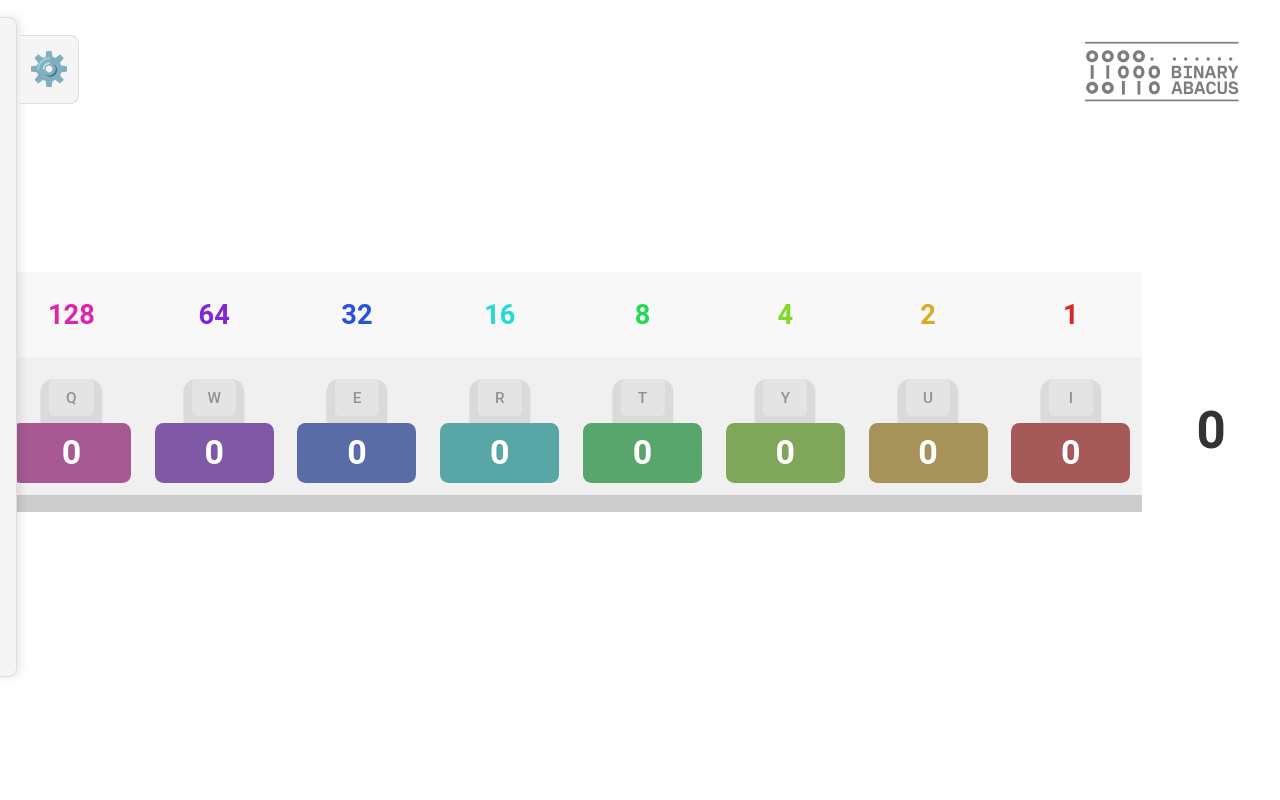
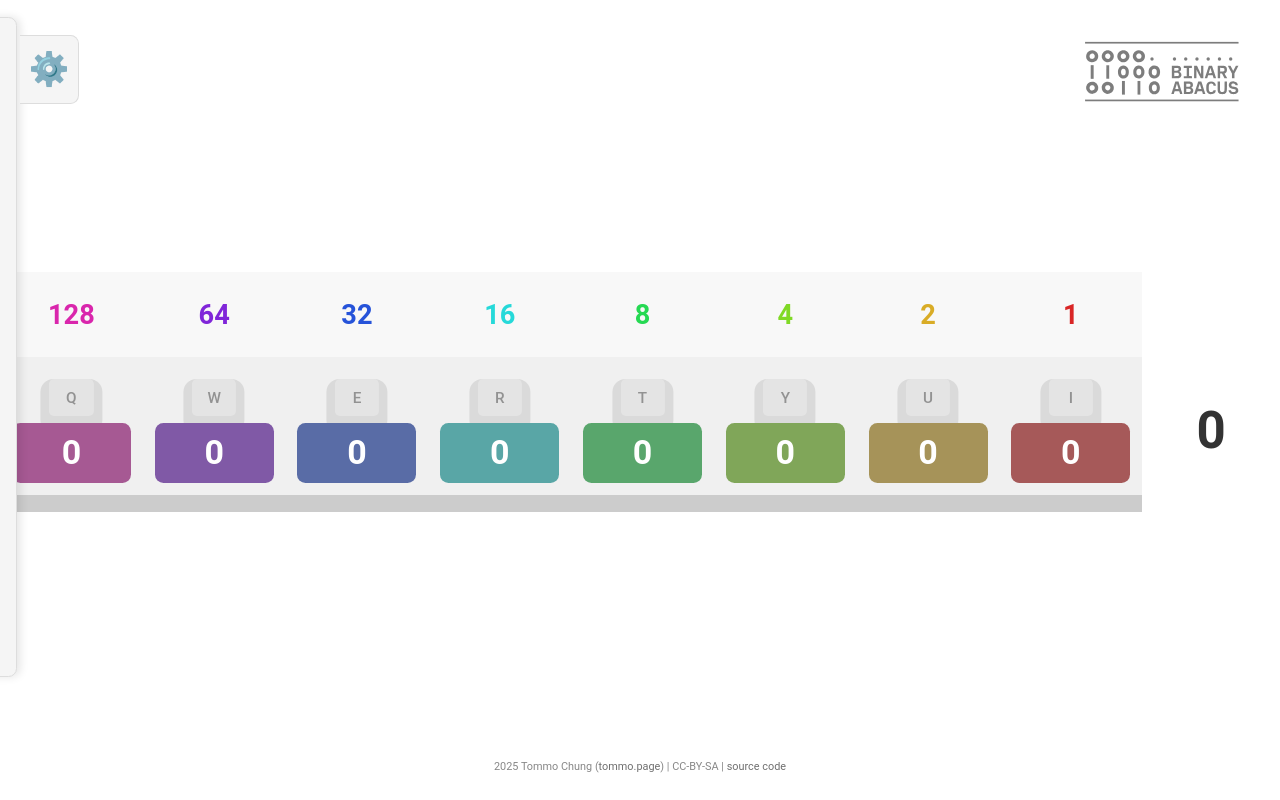
Before and after one commit to tommoED/binary-abacus, a React (Create React App) app: page / in a window 1280 px wide. Shown: the top 800 px of the page. Built offline with nearby package versions, Linux system fonts and the light colour scheme.

Commit message:
fix footer and height

```diff
--- a/src/styles/Abacus.css
+++ b/src/styles/Abacus.css
@@ -9,9 +9,10 @@ body {
     display: flex;
     flex-direction: column;
     align-items: center;
-    min-height: 100vh; /* Ensure it takes full height */
+    height: calc(98vh / 1.7); /* Use viewport height to ensure full height */
+    max-height: calc(98vh / 1.7); /* Prevent growing beyond viewport height */
+    overflow-y: auto; /* Add scrolling if content exceeds height when zoomed */
     position: relative; /* For absolute positioning of logo/footer */
-
     zoom: 1.7;
 }
 
@@ -266,11 +267,10 @@ td.row-total {
 
 /* Footer styling */
 .footer {
-    margin-top: auto; /* Push to bottom */
-    padding: 10px 0;
-    width: 100%;
+    position: absolute;
+    bottom: 0;
     text-align: center;
-    font-size: 1.5vh; /* Smaller text */
+    font-size: 0.8vh; /* Smaller text */
     color: #555; /* Dimmer color */
     opacity: 0.7;
     transition: opacity 0.2s ease-in-out;
```
